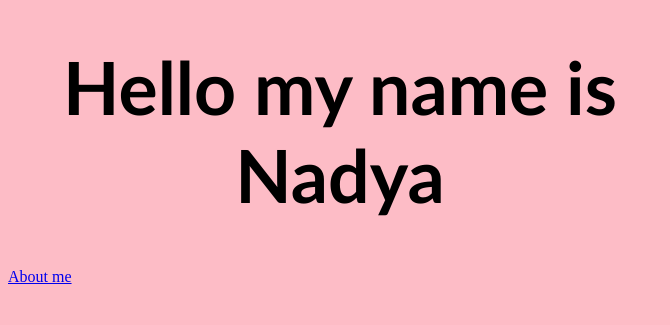
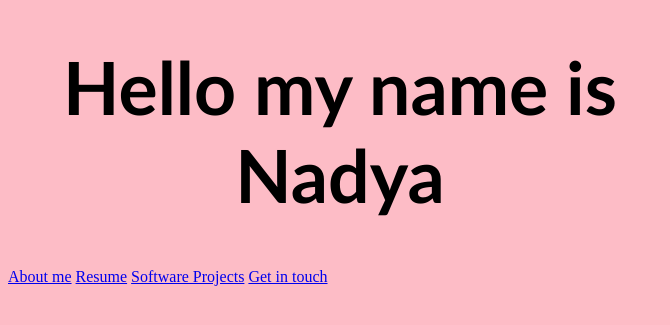
Before and after one commit to N4dy4/profolio, a plain HTML site: page index.html in a window 1280 px wide. Shown: the part 277-602 px from the top of the page, without its empty margins (0-670 px from the left). Drawn offline with Linux system fonts and the light colour scheme.

Commit message:
Adding/editing more pages

```diff
--- a/index.html
+++ b/index.html
@@ -12,8 +12,11 @@
         <div>
             <h1>Hello my name is Nadya</h1>
         </div>
-        <div id="pages">
+        <div class="pages_container" id="pages">
             <a href="aboutmepage/aboutme.html">About me</a>
+            <a href="resumepage/resume.html">Resume</a>
+            <a href="softwareprojectspage/softwareprojects.html">Software Projects</a>
+            <a href="contactpage/contact.html">Get in touch</a>
         </div>
     </body>
 
--- a/style.css
+++ b/style.css
@@ -10,3 +10,8 @@ h1{
     margin-top: 320px;
     margin-right: 600px;
 }
+
+.pages{
+    font-style: inherit;
+
+}
```
Also changed, not shown: contactpage/contact.html (added), resumepage/resume.html (added), softwareprojectspage/softwareprojects.html (added).
